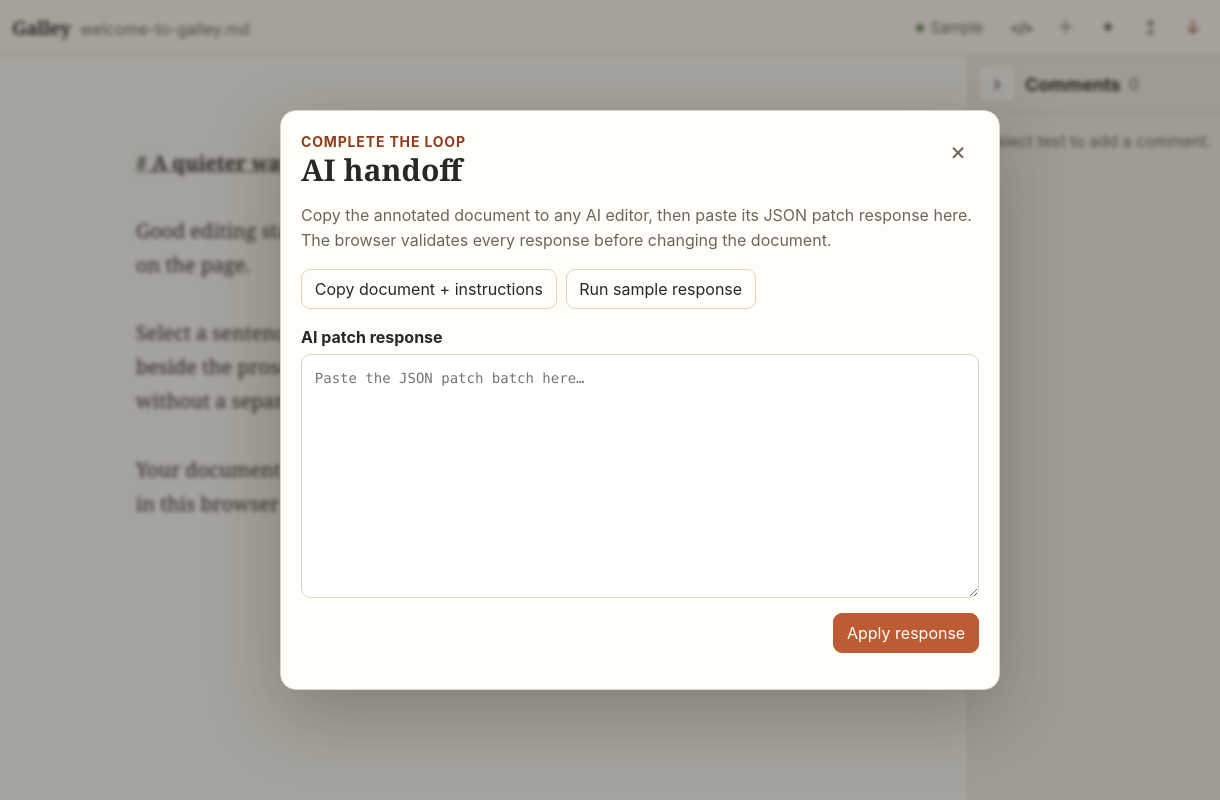
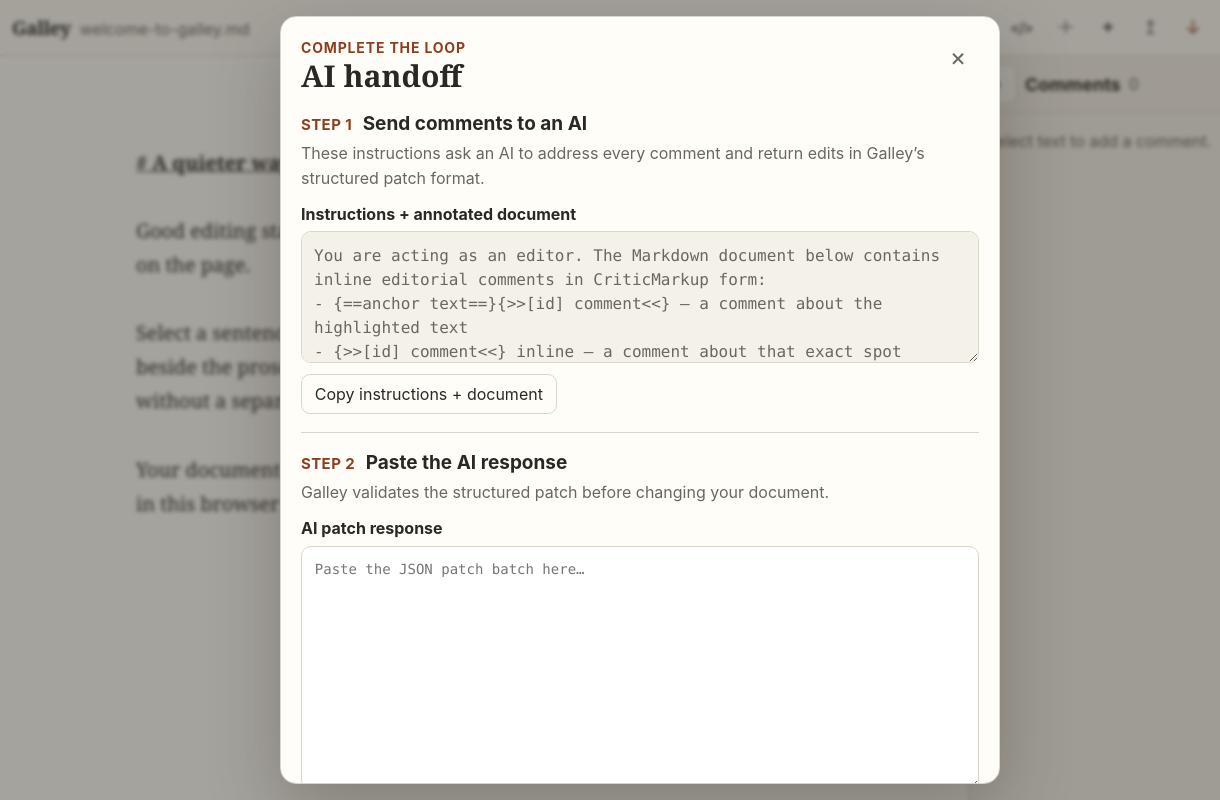
Before and after one commit to roblennon/galley, a website built with Vite: page packages/web/index.html in a window 1280 px wide. Both pictures are taken after a click on the button "AI handoff". Shown: the full height of the page, 0-1220 px from the left. Built offline with nearby package versions, Linux system fonts and the light colour scheme.

Commit message:
feat(web): clarify AI handoff steps

```diff
--- a/packages/web/src/main.ts
+++ b/packages/web/src/main.ts
@@ -92,16 +92,31 @@ root.innerHTML = `
         </div>
         <button class="ghost dialog-close" id="review-close" type="button" aria-label="Close AI handoff">×</button>
       </div>
-      <p class="review-intro">Copy the annotated document to any AI editor, then paste its JSON patch response here. The browser validates every response before changing the document.</p>
-      <div class="review-actions">
-        <button id="copy-review" type="button">Copy document + instructions</button>
-        <button id="demo-response" type="button">Run sample response</button>
+      <section class="review-step" aria-labelledby="review-step-one">
+        <div class="review-step-heading">
+          <span class="step-number">Step 1</span>
+          <h3 id="review-step-one">Send comments to an AI</h3>
         </div>
+        <p>These instructions ask an AI to address every comment and return edits in Galley’s structured patch format.</p>
+        <label class="review-label" for="review-prompt">Instructions + annotated document</label>
+        <textarea class="review-prompt" id="review-prompt" rows="5" readonly></textarea>
+        <div class="review-actions review-step-actions">
+          <button id="copy-review" type="button">Copy instructions + document</button>
+        </div>
+      </section>
+      <section class="review-step" aria-labelledby="review-step-two">
+        <div class="review-step-heading">
+          <span class="step-number">Step 2</span>
+          <h3 id="review-step-two">Paste the AI response</h3>
+        </div>
+        <p>Galley validates the structured patch before changing your document.</p>
         <label class="review-label" for="patch-input">AI patch response</label>
         <textarea class="patch-input" id="patch-input" rows="10" placeholder="Paste the JSON patch batch here…"></textarea>
         <div class="review-actions review-submit">
+          <button id="demo-response" type="button">Run sample response</button>
           <button class="primary" id="apply-patch" type="button">Apply response</button>
         </div>
+      </section>
       <section class="report" id="report" aria-live="polite" hidden></section>
       <section class="tracked-actions" id="tracked-actions" hidden>
         <h3>Review proposed changes</h3>
@@ -140,6 +155,7 @@ const commentBody = byId<HTMLTextAreaElement>('comment-body');
 const notice = byId<HTMLDivElement>('notice');
 const reviewDialog = byId<HTMLDialogElement>('review-dialog');
 const reviewClose = byId<HTMLButtonElement>('review-close');
+const reviewPrompt = byId<HTMLTextAreaElement>('review-prompt');
 const copyReview = byId<HTMLButtonElement>('copy-review');
 const demoResponse = byId<HTMLButtonElement>('demo-response');
 const patchInput = byId<HTMLTextAreaElement>('patch-input');
@@ -582,6 +598,7 @@ modeToggle.addEventListener('click', () => {
 aiReview.addEventListener('click', () => {
   report.hidden = true;
   updateTrackedActions();
+  reviewPrompt.value = AI_REVIEW_PREAMBLE + editor.text;
   reviewDialog.showModal();
 });
 reviewClose.addEventListener('click', () => reviewDialog.close());
@@ -590,7 +607,7 @@ reviewDialog.addEventListener('click', (event) => {
 });
 copyReview.addEventListener('click', async () => {
   try {
-    await navigator.clipboard.writeText(AI_REVIEW_PREAMBLE + editor.text);
+    await navigator.clipboard.writeText(reviewPrompt.value);
     showNotice('Annotated document and instructions copied.');
   } catch {
     showNotice('Clipboard access was unavailable. Select and copy the document manually.');
--- a/packages/web/src/styles.css
+++ b/packages/web/src/styles.css
@@ -593,11 +593,44 @@ button.ghost {
   font-size: 25px;
 }
 
-.review-intro,
+.review-step p,
 .tracked-actions p {
   color: var(--muted);
   font-size: 16px;
   line-height: 1.55;
+}
+
+.review-step {
+  margin-top: 1.15rem;
+}
+
+.review-step + .review-step {
+  border-top: 1px solid var(--line);
+  padding-top: 1.15rem;
+}
+
+.review-step-heading {
+  display: flex;
+  align-items: baseline;
+  gap: 0.65rem;
+}
+
+.review-step-heading h3 {
+  margin: 0;
+  font-size: 19px;
+}
+
+.review-step p {
+  margin: 0.35rem 0 0;
+}
+
+.step-number {
+  flex: 0 0 auto;
+  color: var(--accent-strong);
+  font-size: 15px;
+  font-weight: 700;
+  letter-spacing: 0.03em;
+  text-transform: uppercase;
 }
 
 .review-actions {
@@ -607,11 +640,31 @@ button.ghost {
   margin: 1rem 0;
 }
 
+.review-step-actions {
+  margin: 0.65rem 0 0;
+}
+
 .review-label {
   display: block;
-  margin: 1.1rem 0 0.45rem;
+  margin: 0.85rem 0 0.45rem;
   font-size: 16px;
   font-weight: 650;
+}
+
+.review-prompt {
+  display: block;
+  width: 100%;
+  height: 8.25rem;
+  resize: vertical;
+  overflow: auto;
+  border: 1px solid var(--line);
+  border-radius: 10px;
+  padding: 0.75rem;
+  color: var(--muted);
+  background: var(--canvas);
+  font-family: ui-monospace, SFMono-Regular, Menlo, monospace;
+  font-size: 16px;
+  line-height: 1.5;
 }
 
 .patch-input {
```
Lines whose indentation alone changed are shown as unchanged.
